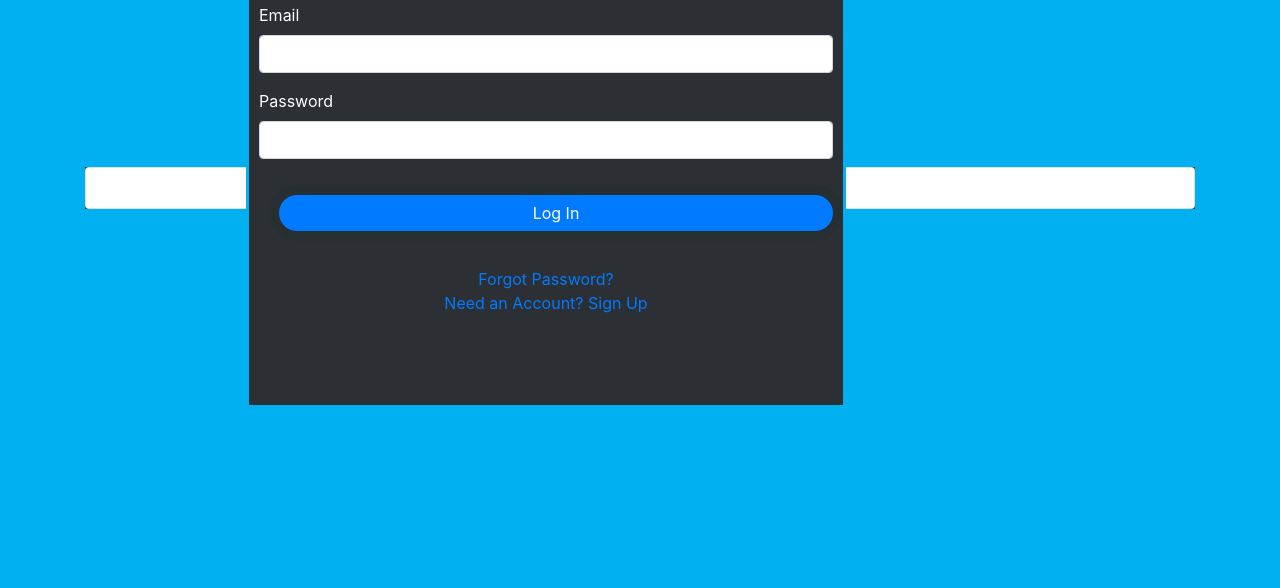
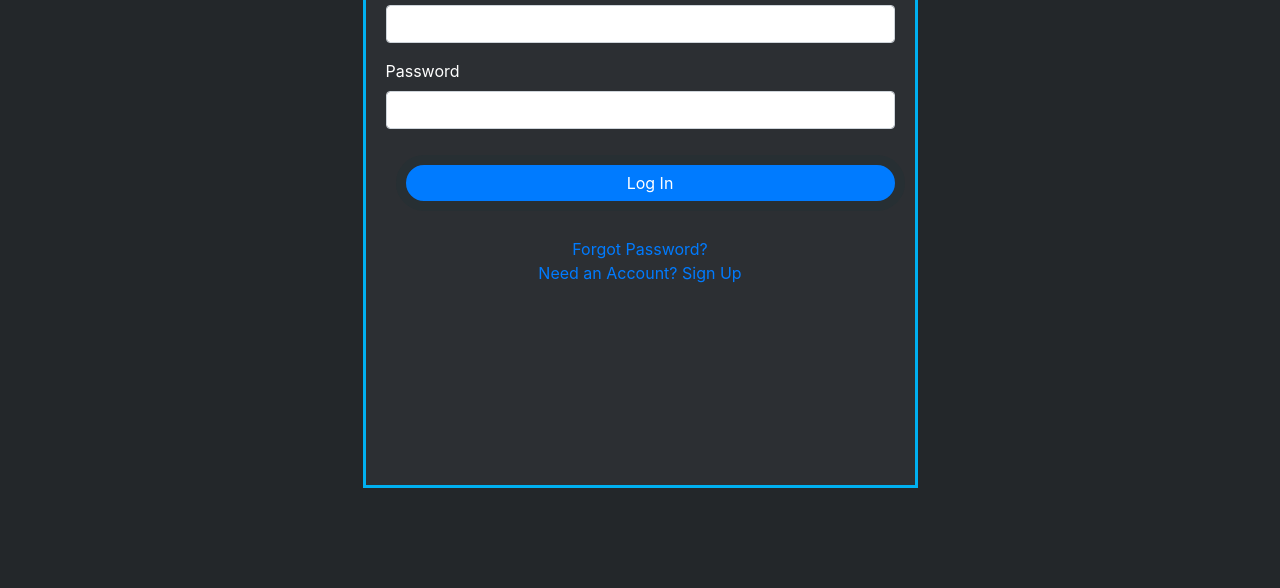
Before and after one commit to liamhbyrne/Athena, a React app: page /login in a window 1280 px wide. Shown: the part 212-800 px from the top of the page. Built offline with nearby package versions, Linux system fonts and the light colour scheme; some packages are replaced by stand-ins of ours; no server answers.

Commit message:
Fixed UI issues

```diff
--- a/public/index.html
+++ b/public/index.html
@@ -27,7 +27,7 @@
     -->
     <title>Athena</title>
   </head>
-  <body style="background-color: #00b0f0">
+  <body style="background-color: #23272a">
     <noscript>You need to enable JavaScript to run this app.</noscript>
     <div id="root"></div>
     <!--
--- a/src/components/App.js
+++ b/src/components/App.js
@@ -42,7 +42,7 @@ function App() {
     <Container
       className="d-flex align-items-center justify-content-center"
       style={{ height: "100vh" }} id="centerContainer">
-      <div className="w-100" id="temp">
+      <div className="w-50" id="temp">
         <Router>
           <AuthProvider>
             <Switch>
--- a/src/css/App.css
+++ b/src/css/App.css
@@ -1,3 +1,11 @@
 #temp {
     background-color: #23272A;
 }
+
+.card-body, .card{
+    background-color: transparent;
+}
+
+.card{
+    border: 0px !important;
+}
--- a/src/css/CreateTask.css
+++ b/src/css/CreateTask.css
@@ -3,12 +3,15 @@ h2 {
 }
 
 #cont {
-    position: absolute;
-    padding: 10px 10px 10px 10px;
+    padding: 20px;
     border: solid 3px #00b0f0;
-    width: 75vh;
-    height: 60vh;
-    top: -30vh;
-    left: 20vh;
+    height: 600px;
     background-color: #2C2F33;
 }
+.card-body{
+    padding: 0px !important;
+}
+
+.card{
+    border: 0px !important;
+}
--- a/src/css/Login.css
+++ b/src/css/Login.css
@@ -1,10 +1,14 @@
 #cont {
-    position: absolute;
-    padding: 10px 10px 10px 10px;
+    padding: 20px;
     border: solid 3px #00b0f0;
-    width: 75vh;
-    height: 60vh;
-    top: -30vh;
-    left: 20vh;
+    height: 600px;
     background-color: #2C2F33;
 }
+
+.card-body{
+    padding: 0px !important;
+}
+
+.card{
+    border: 0px !important;
+}
--- a/src/css/Profile.css
+++ b/src/css/Profile.css
@@ -3,16 +3,20 @@ h2 {
 }
 
 #cont {
-    position: absolute;
-    padding: 10px 10px 10px 10px;
+
+    padding: 20px;
     border: solid 3px #00b0f0;
-    width: 75vh;
-    height: 60vh;
-    top: -30vh;
-    left: 20vh;
+    height: 600px;
     background-color: #2C2F33;
 }
 
 .text {
     color: white;
 }
+
+.card-body{
+    padding: 0px !important;
+}
+.card{
+    border: 0px !important;
+}
--- a/src/css/UpdateProfile.css
+++ b/src/css/UpdateProfile.css
@@ -1,10 +1,15 @@
 #cont {
-    position: absolute;
-    padding: 10px 10px 10px 10px;
+
+    padding: 20px;
     border: solid 3px #00b0f0;
-    width: 75vh;
-    height: 60vh;
-    top: -30vh;
-    left: 20vh;
+    height: 600px;
     background-color: #2C2F33;
 }
+
+.card-body{
+    padding: 0px !important;
+}
+
+.card{
+    border: 0px !important;
+}
```
